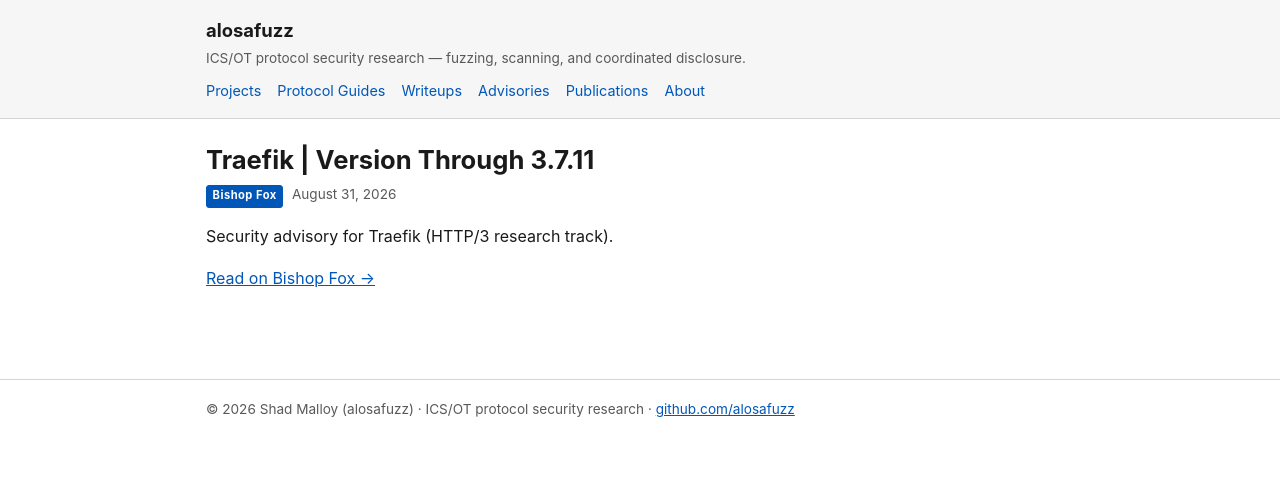
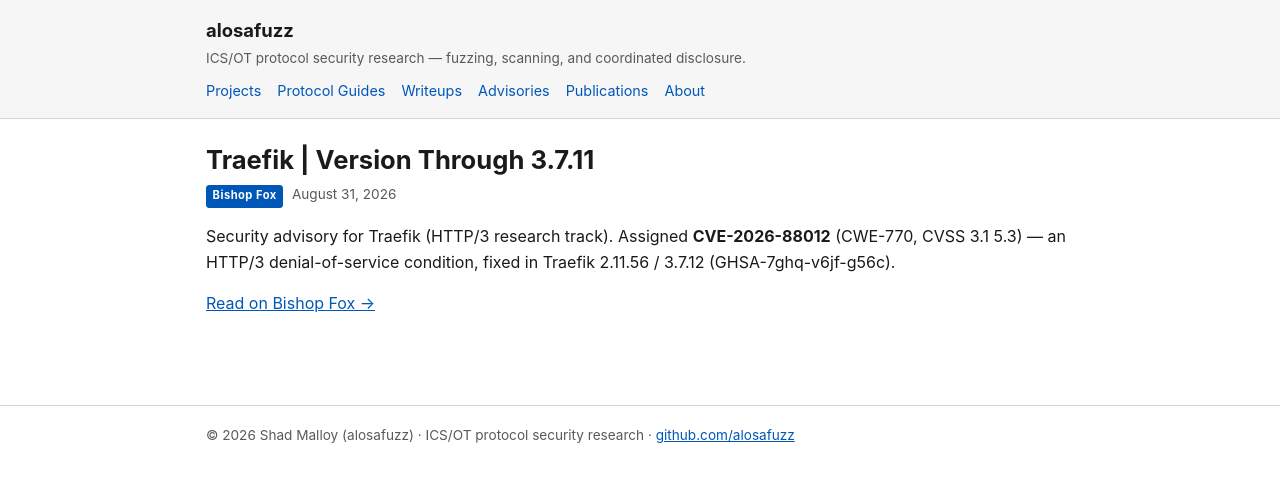
Before and after one commit to alosafuzz/alosafuzz.github.io, a Jekyll site: the page built from _publications/traefik-advisory.md, in a window 1280 px wide. Shown: the top 482 px of the page. Built offline with Jekyll 4.4.1, drawn with Linux system fonts in a browser that asks for light colours.

Commit message:
publications(traefik): surface CVE-2026-88012 + fixed versions

```diff
--- a/_publications/traefik-advisory.md
+++ b/_publications/traefik-advisory.md
@@ -4,5 +4,8 @@ host: "Bishop Fox"
 external: true
 url: "https://bishopfox.com/blog/traefik-version-through-3-7-11"
 date: 2026-08-31
+cve: ["CVE-2026-88012"]
 ---
-Security advisory for Traefik (HTTP/3 research track).
+Security advisory for Traefik (HTTP/3 research track). Assigned
+**CVE-2026-88012** (CWE-770, CVSS 3.1 5.3) — an HTTP/3 denial-of-service
+condition, fixed in Traefik 2.11.56 / 3.7.12 (GHSA-7ghq-v6jf-g56c).
```
